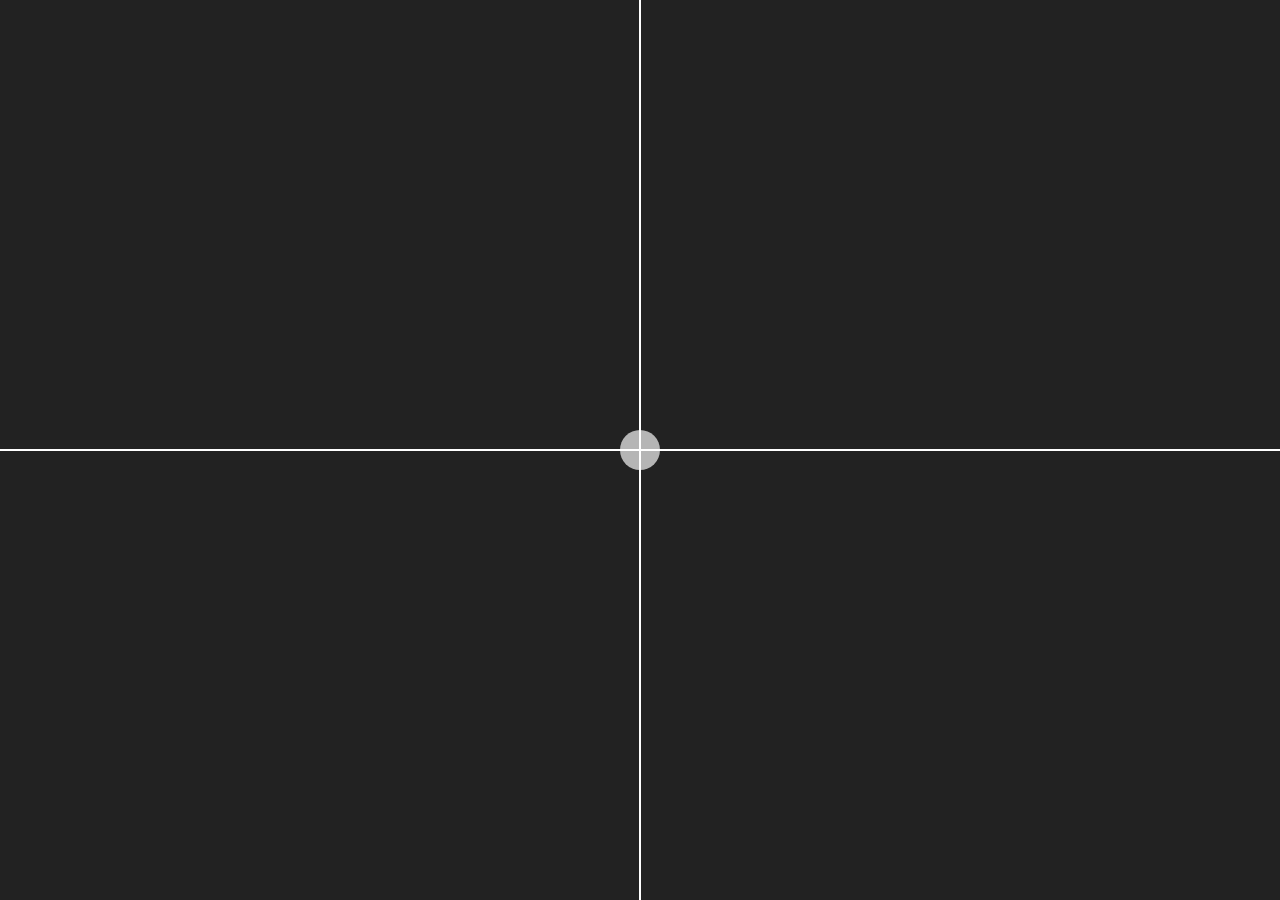
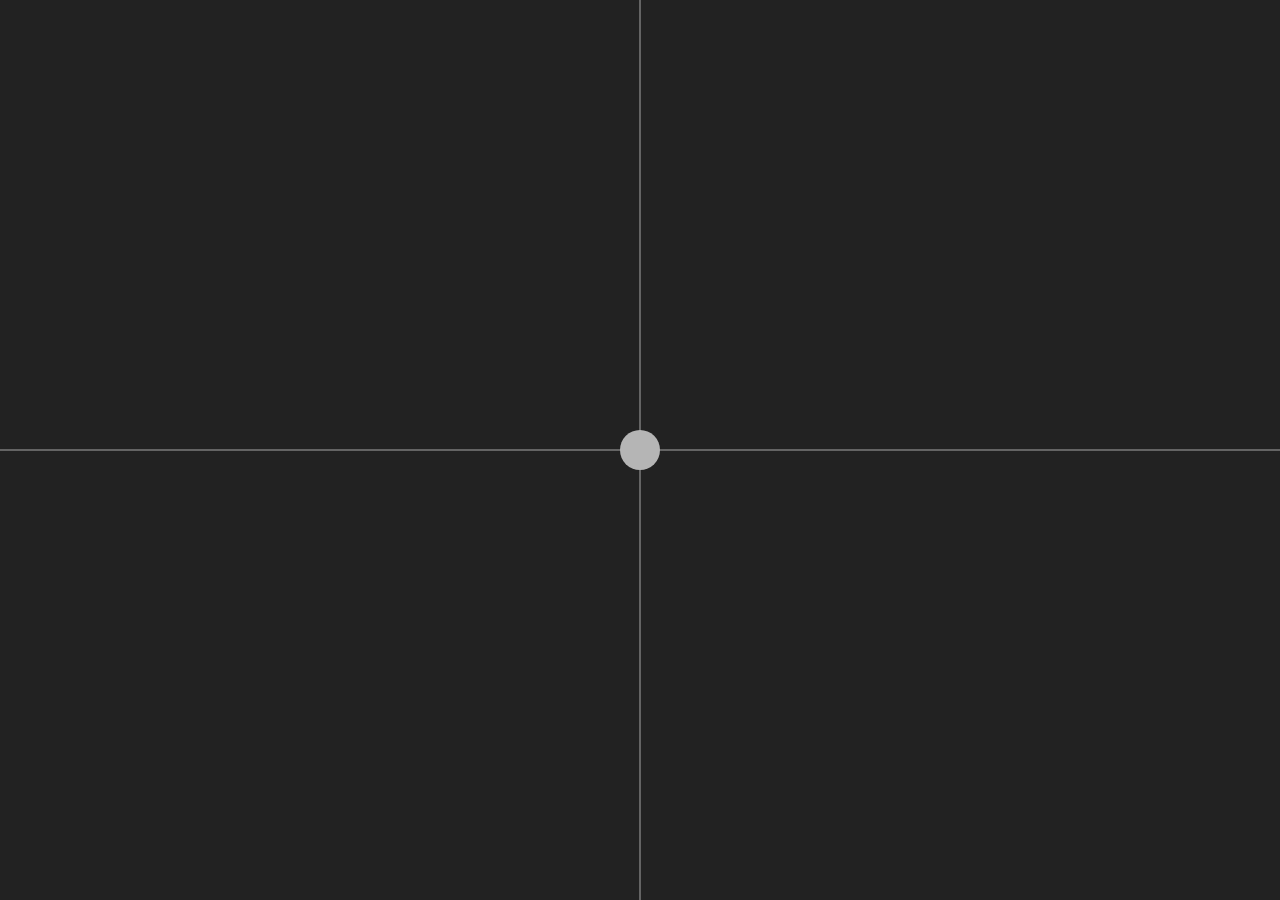
Before and after one commit to nthnwlkr/variable-futures, a Jekyll site: the page built from tool-1.md, in a window 1280 px wide. Built offline with Jekyll 4.4.1, drawn with Linux system fonts in a browser that asks for light colours.

Commit message:
Fixed crosshair z-index issue by changing from pseudo to dom elements. Added credits.md file to track libraries used for various features.

```diff
--- a/_layouts/tool-1.html
+++ b/_layouts/tool-1.html
@@ -22,6 +22,8 @@
      		<div class="cross-hairs-container">
      			<div id="crosshairclicktarget" class="cross-hair-click-target">
      				<div class="cross-hair-handle"></div>
+            <div class="crosshair crosshair-vertical"></div>
+            <div class="crosshair crosshair-horizontal"></div>
      			</div>
      		</div>
        	<div class="type-wrapper">
--- a/_sass/minima/_layout.scss
+++ b/_sass/minima/_layout.scss
@@ -10,6 +10,7 @@
 .type-canvas {
   width: 100vw;
   height: 100vh;
+  position: relative;
 }
 .cross-hairs-container {
   width: 100vw;
@@ -35,8 +36,8 @@
   height: 50px;
   z-index: 9;
   border-radius: 100px;
-  :before, :after {
-    content: '';
+}
+.crosshair {
     color: white;
     position: absolute;
     height: 300vh;
@@ -44,15 +45,16 @@
     left: calc(0% + 24px);
     width: 2px;
     background: white;
-    z-index: 8;
+    z-index: -1;
+    opacity: 0.3
   }
-  :after {
-    height: 2px;
-    width: 300vw;
-    top: calc(0% + 24px);
-    left: -150vw;
-  }
+.crosshair-horizontal {
+  height: 2px;
+  width: 300vw;
+  top: calc(0% + 24px);
+  left: -150vw;
 }
+
 .cross-hair-handle {
   // padding: 23px;
   width: 40px;
```
Also changed, not shown: credits.md (added, +1 -0 lines).
